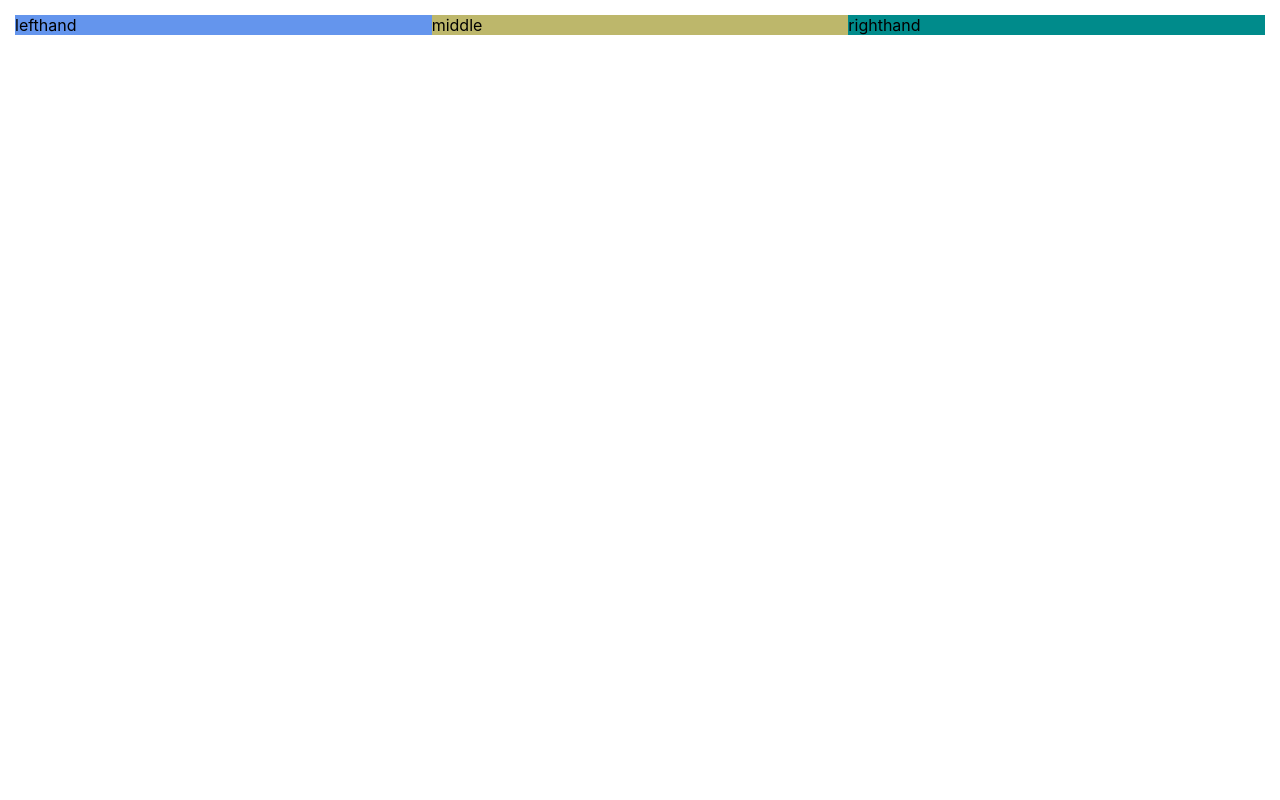
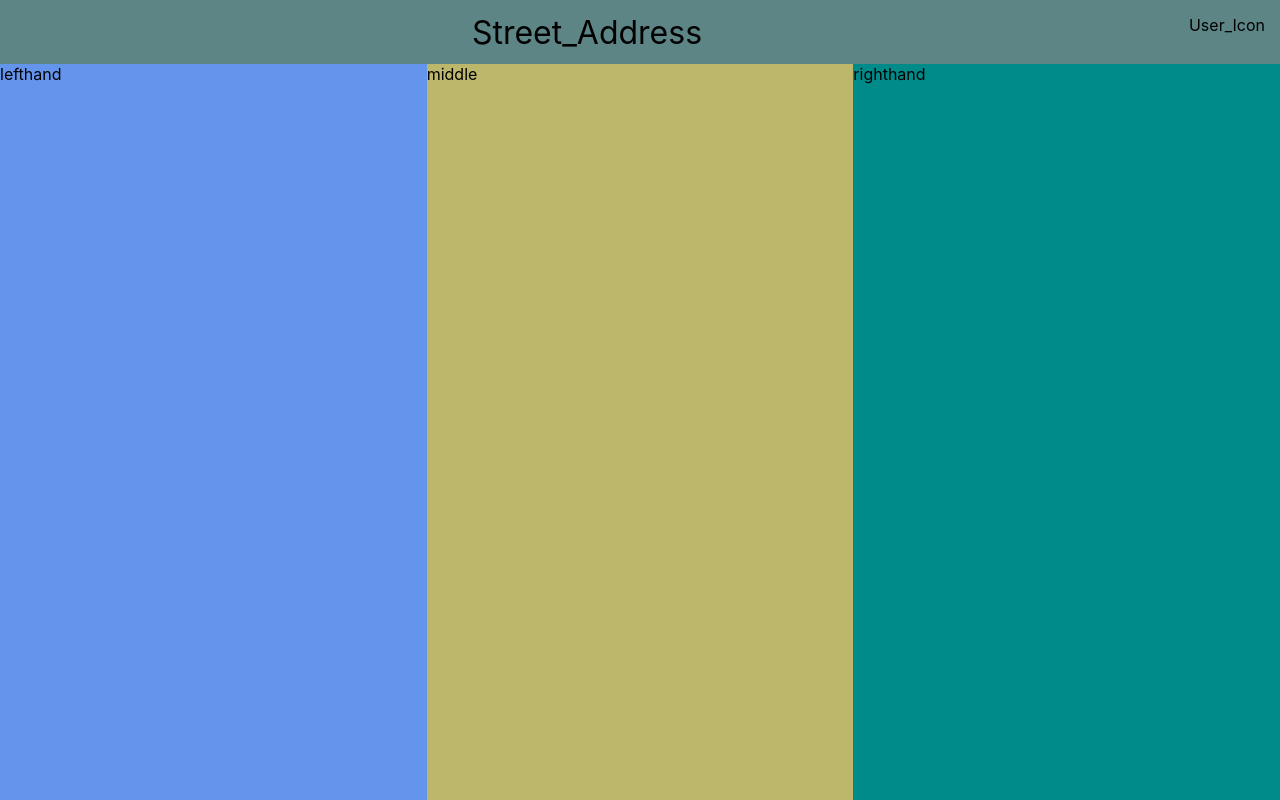
Before and after one commit to connorburns19/HouseMate, a React (Create React App) app in the folder house_mate/: page / in a window 1280 px wide. Built offline with nearby package versions, Linux system fonts and the light colour scheme.

Commit message:
added navbar and fixed column heights

```diff
--- a/house_mate/src/App.css
+++ b/house_mate/src/App.css
@@ -9,23 +9,26 @@
   display:flex;
   flex-direction:row;
   flex-wrap:wrap;
-  width:100%;
+  background-color:fuchsia;
   height:100%;
 }
 
 .App{
-  margin:15px;
   background-color:coral;
+  height:92vh;
 }
 
 .LeftColumn{
   background-color: cornflowerblue;
+  height:100%;
 }
 
 .RightColumn{
   background-color:darkcyan;
+  height:100%;
 }
 
 .MidColumn{
   background-color:darkkhaki;
+  height:100%;
 }
--- a/house_mate/src/App.js
+++ b/house_mate/src/App.js
@@ -1,8 +1,10 @@
 import './App.css';
+import NavBar from './NavBar';
 
 function App() {
   return (
     <div className="App">
+      <NavBar/>
       <div className="Row">
         <div className="Column">
           <div className = "LeftColumn">lefthand</div>
--- /dev/null
+++ b/house_mate/src/NavBar.css
@@ -0,0 +1,15 @@
+.NavBar{
+    display:flex;
+    background-color:rgb(93, 133, 133);
+    height:8vh;
+}
+
+.Address{
+    font-size: 200%;
+    margin:auto;
+}
+
+.Profile{
+    padding: 15px;
+    vertical-align: middle;
+}
--- /dev/null
+++ b/house_mate/src/NavBar.js
@@ -0,0 +1,12 @@
+import './NavBar.css';
+
+function NavBar() {
+    return(
+        <header className = "NavBar">
+            <div className= "Address">Street_Address</div>
+            <div className = "Profile">User_Icon</div>
+        </header>
+    );
+}
+
+export default NavBar;
```
